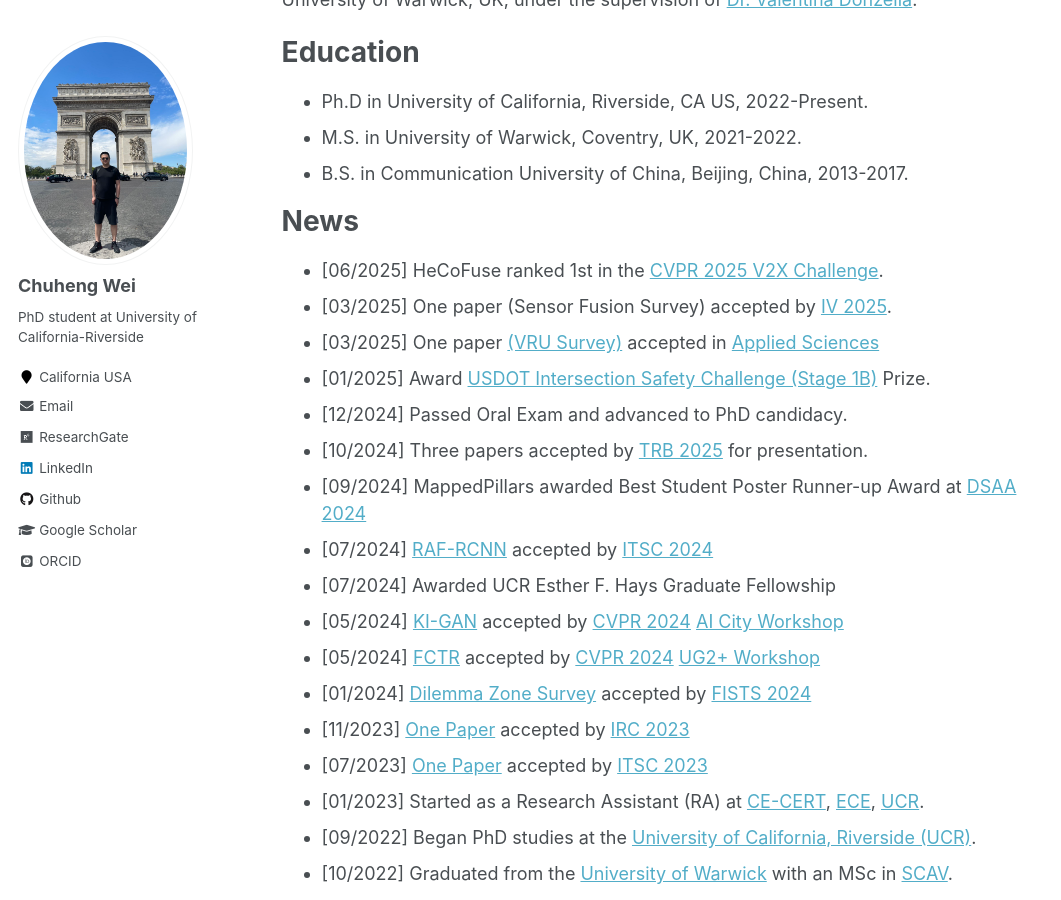
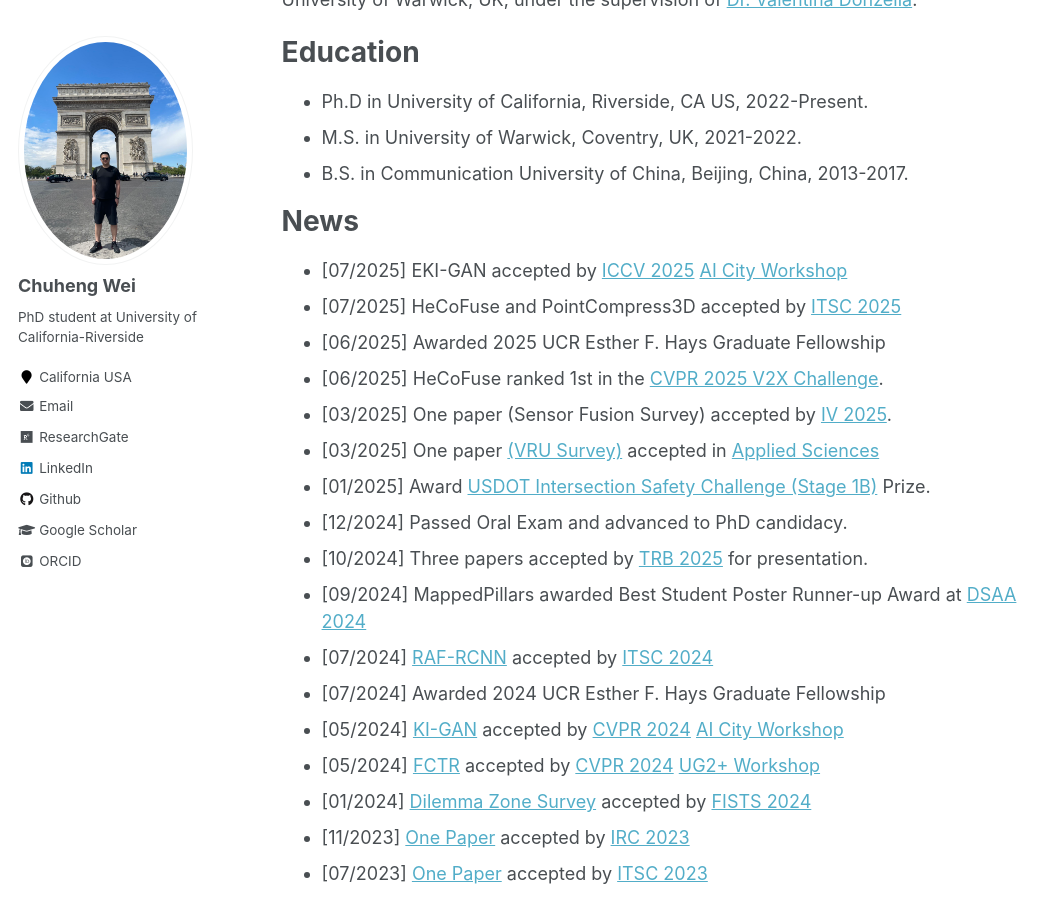
Before and after one commit to ChuhengWei/ChuhengWei.github.io, a Jekyll site: the page built from _pages/about.md, in a window 1280 px wide and 900 px high, scrolled down 464 px. Shown: the whole window, without its empty margins (0-1061 px from the left). Built offline with Jekyll 4.4.1, drawn with Linux system fonts in a browser that asks for light colours; some web fonts are replaced.

Commit message:
Update News

```diff
--- a/_pages/about.md
+++ b/_pages/about.md
@@ -25,6 +25,9 @@ Education
 
 News
 ======
+- [07/2025] EKI-GAN accepted by [ICCV 2025](https://iccv.thecvf.com/) [AI City Workshop](https://www.aicitychallenge.org/)
+- [07/2025] HeCoFuse and PointCompress3D accepted by [ITSC 2025](https://ieee-itsc.org/2025/)
+- [06/2025] Awarded 2025 UCR Esther F. Hays Graduate Fellowship
 - [06/2025] HeCoFuse ranked 1st in the [CVPR 2025 V2X Challenge](https://drivex-workshop.github.io/).
 - [03/2025] One paper (Sensor Fusion Survey) accepted by [IV 2025](https://ieee-iv.org/2025/).
 - [03/2025] One paper [(VRU Survey)](https://www.mdpi.com/2076-3417/15/7/3797) accepted in [Applied Sciences](https://www.mdpi.com/journal/applsci)
@@ -33,7 +36,7 @@ News
 - [10/2024] Three papers accepted by [TRB 2025](https://trb-annual-meeting.nationalacademies.org/) for presentation.
 - [09/2024] MappedPillars awarded Best Student Poster Runner-up Award at [DSAA 2024](https://dsaa2024.dsaa.co/)
 - [07/2024] [RAF-RCNN](https://ieeexplore.ieee.org/abstract/document/10920096) accepted by [ITSC 2024](https://ieee-itsc.org/2024/)
-- [07/2024] Awarded UCR Esther F. Hays Graduate Fellowship
+- [07/2024] Awarded 2024 UCR Esther F. Hays Graduate Fellowship
 - [05/2024] [KI-GAN](https://openaccess.thecvf.com/content/CVPR2024W/AICity/html/Wei_KI-GAN_Knowledge-Informed_Generative_Adversarial_Networks_for_Enhanced_Multi-Vehicle_Trajectory_Forecasting_CVPRW_2024_paper.html) accepted by [CVPR 2024](https://cvpr.thecvf.com/Conferences/2024) [AI City Workshop](https://www.aicitychallenge.org/)
 - [05/2024] [FCTR](https://openaccess.thecvf.com/content/CVPR2024W/UG2/html/Wei_Feature_Corrective_Transfer_Learning_End-to-End_Solutions_to_Object_Detection_in_CVPRW_2024_paper.html) accepted by [CVPR 2024](https://cvpr.thecvf.com/Conferences/2024) [UG2+ Workshop](https://cvpr2024ug2challenge.github.io/)
 - [01/2024] [Dilemma Zone Survey](https://ieeexplore.ieee.org/abstract/document/10485546) accepted by [FISTS 2024](https://2023.ieee-itsc.org/)
```
